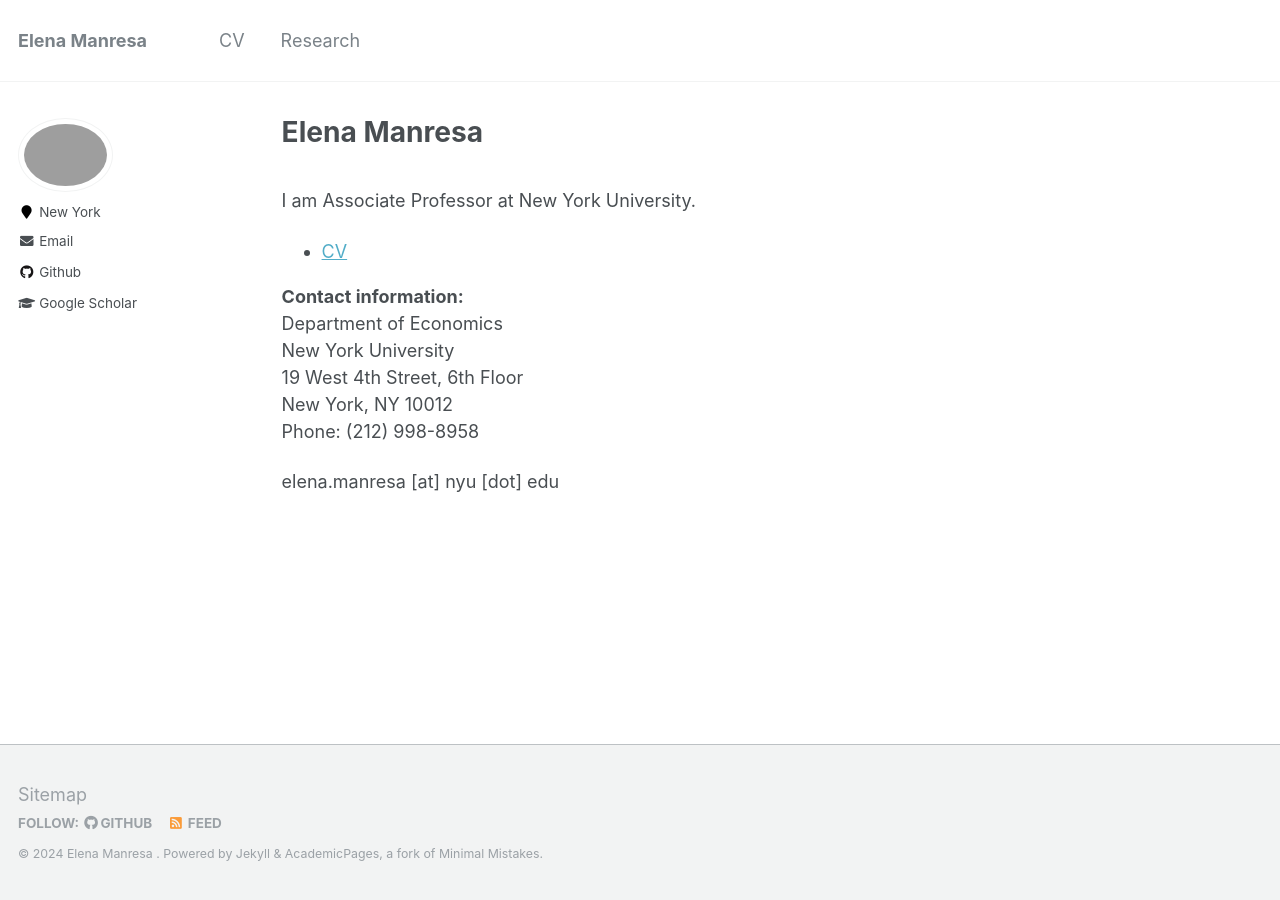
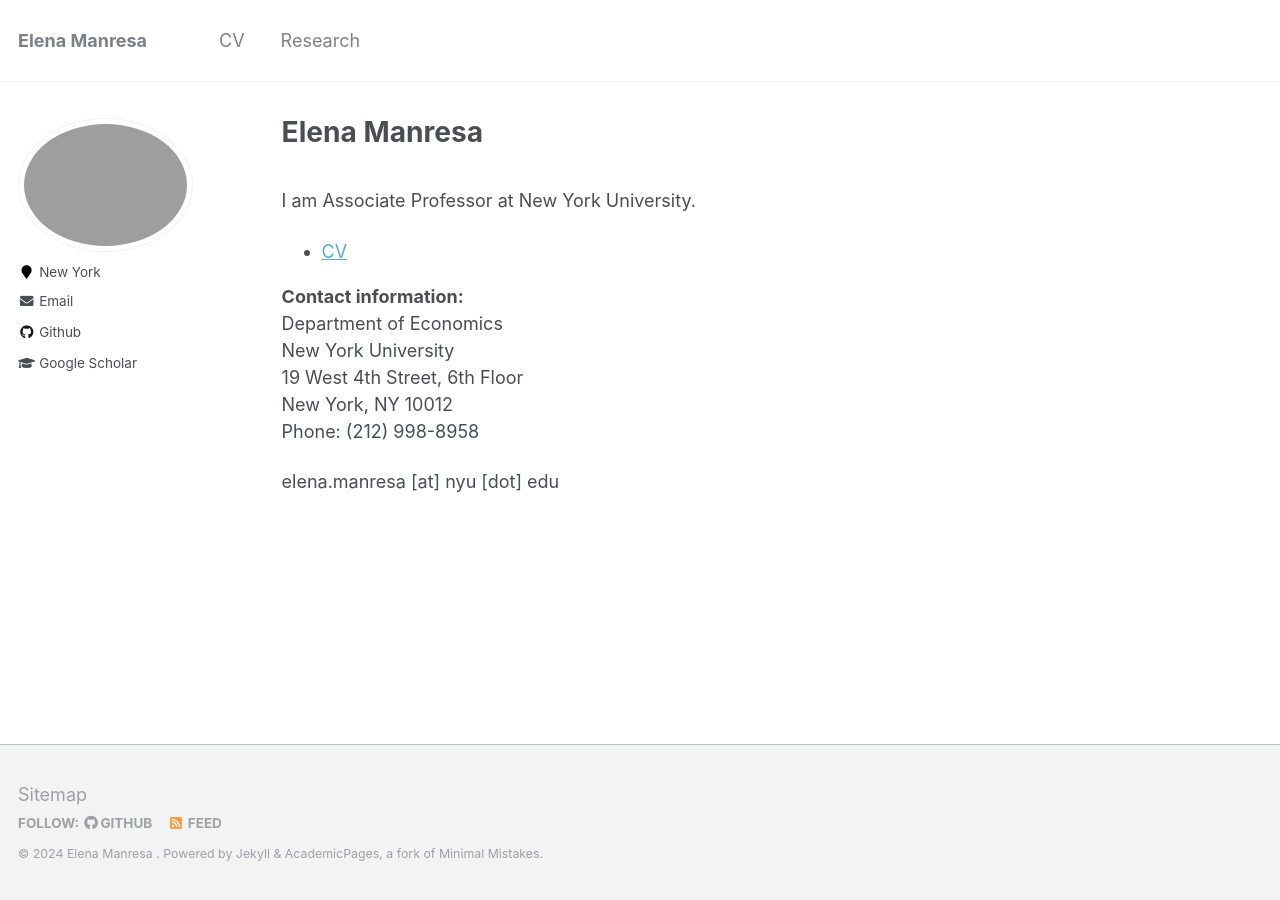
Before and after one commit to elenamanresa/elenamanresa.github.io, a Jekyll site: the page built from _pages/about.md, in a window 1280 px wide. Built offline with Jekyll 4.4.1, drawn with Linux system fonts in a browser that asks for light colours.

Commit message:
Update _sidebar.scss increase width of ing

```diff
--- a/_sass/_sidebar.scss
+++ b/_sass/_sidebar.scss
@@ -45,7 +45,7 @@
   }
 
   img {
-    width: 50%;
+    width: 150%;
   }
 }
 
```
